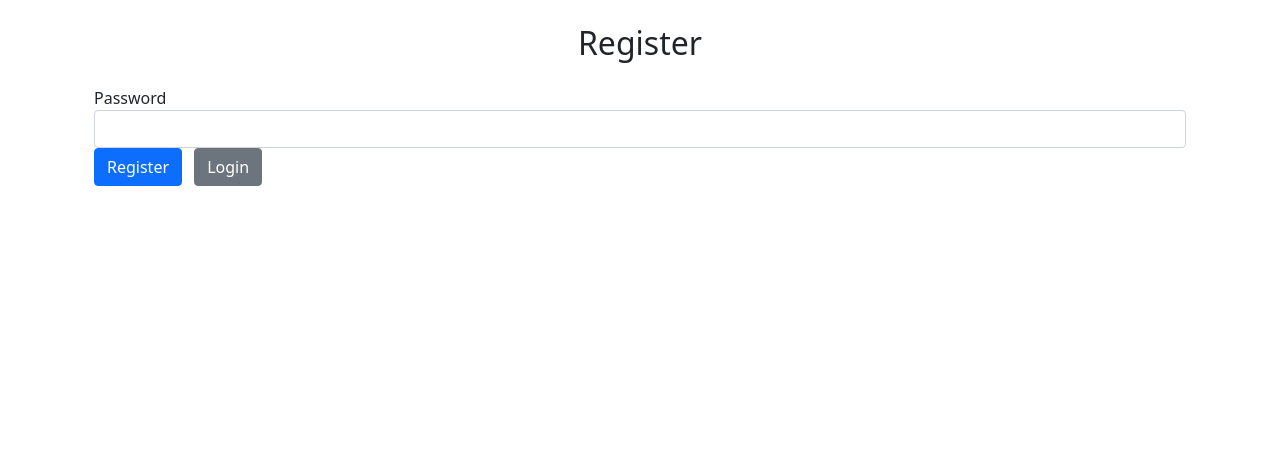
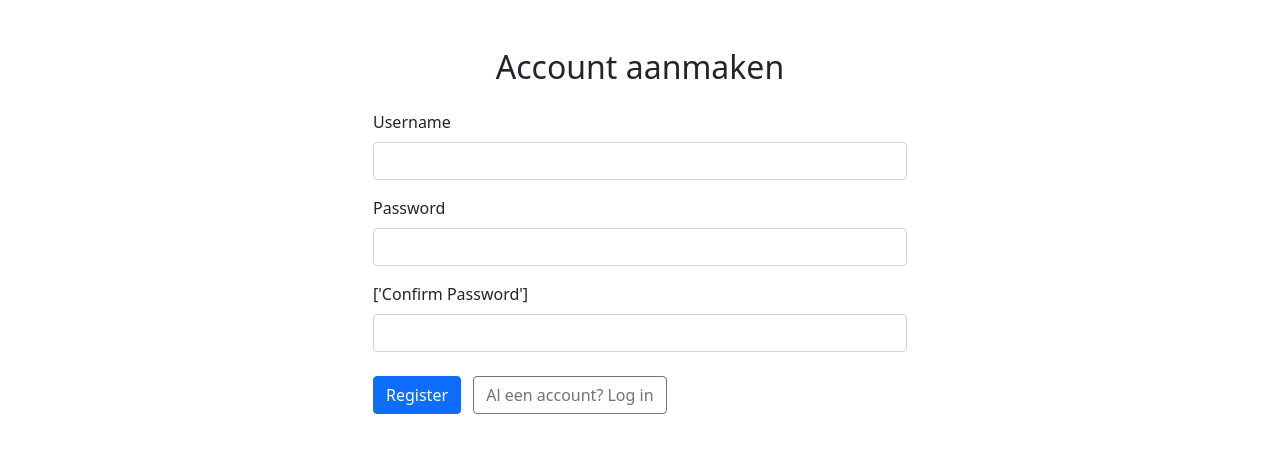
Before and after one commit to Bluelonden/Webtechnologiej1, a Flask app: template templates/register.html in a window 1280 px wide. Shown: the part 56-509 px from the top of the page. Run offline with Flask 3, Linux system fonts and the light colour scheme; the template is opened without the code that fills it: values that come from a table or form of the project are taken from there, others are empty.

Commit message:
diverse veranderingen

```diff
--- a/app.py
+++ b/app.py
@@ -1,23 +1,23 @@
 from flask import Flask, render_template, session, redirect, url_for, flash
-from flask_login import login_user
+from flask_login import login_user, logout_user, login_required
 from forms import LoginForm, RegistrationForm
-from models import db, migrate, User
+from models import db, migrate, login_manager, User
 import os
 
-# bepaalt het pad van de map waar dit bestand in staat (handig voor de database-locatie)
 basedir = os.path.abspath(os.path.dirname(__file__))
 
 app = Flask(__name__)
 
-# configuratie: Geheime sleutel voor sessies en de koppeling met de SQLite database
+# Configuraties
 app.config['SECRET_KEY'] = os.urandom(32)
 app.config['SQLALCHEMY_DATABASE_URI'] = 'sqlite:///' + os.path.join(basedir, 'videotheek.db')
 app.config['SQLALCHEMY_TRACK_MODIFICATIONS'] = False
 app.config['TMDB_API_KEY'] = '33ed5e054c689e5395354624ea39da89'
 
-# koppel de database en migratie-tools aan de Flask-app
 db.init_app(app)
 migrate.init_app(app, db)
+login_manager.init_app(app)
+login_manager.login_view = "login"
 
 @app.route("/")
 def home():
@@ -27,18 +27,14 @@
 @app.route("/login", methods=['GET', 'POST'])
 def login():
     form = LoginForm()
-    # controleert of het formulier is ingevuld en op de knop is gedrukt
     if form.validate_on_submit():
-        # Zoek de gebruiker in de database op basis van de ingevoerde naam
         user = User.query.filter_by(username=form.username.data).first()
 
-        # checkt of de gebruiker bestaat EN of het wachtwoord klopt via de hash
         if user is not None and user.check_password(form.password.data):
-            login_user(user) # Onthoudt de gebruiker voor de rest van de sessie
-            flash('Succesvol ingelogd!', 'success')
+            login_user(user)
+            flash('Succesvol ingelogd', 'success')
             return redirect(url_for('home'))
         else:
-            # geef een waarschuwing bij een foutieve combinatie (veiligheidshalve vaag houden)
             flash('Ongeldige gebruikersnaam of wachtwoord.', 'danger')
 
     return render_template("login.html", form=form)
@@ -47,12 +43,27 @@
 def register():
     form = RegistrationForm()
     if form.validate_on_submit():
-        # voor nu printen we de actie alleen in de console (later database-opslag toevoegen)
-        print(f"Account created for {form.email.data}!")
+        new_user = User(
+            email=form.email.data,
+            username=form.username.data,
+            password=form.password.data
+        )
+
+        db.session.add(new_user)
+        db.session.commit()
+
+        flash(f"Account aangemaakt voor {form.username.data}! Je kunt nu inloggen.", "success")
+
         return redirect(url_for('login'))
 
     return render_template("register.html", form=form)
 
+@app.route("/logout")
+@login_required
+def logout():
+    logout_user()
+    flash('Je bent nu uitgelogd.', 'info')
+    return redirect(url_for('home'))
+
 if __name__ == '__main__':
-    # start de server in debug-modus (handig tijdens het ontwikkelen)
     app.run(debug=True)
--- a/models.py
+++ b/models.py
@@ -5,12 +5,10 @@
 from sqlalchemy import String
 from flask_migrate import Migrate
 
-# initialisatie van de database- en login-extensies
 db = SQLAlchemy()
 login_manager = LoginManager()
 migrate = Migrate()
 
-# vertelt Flask-Login hoe een gebruiker opgehaald moet worden op basis van de ID in de sessie
 @login_manager.user_loader
 def load_user(user_id: int):
     return db.session.get(User, int(user_id))
@@ -22,18 +20,14 @@
     """
     __tablename__ = 'users'
 
-    # database velden met constraints voor unieke waarden en sneller zoeken (index)
     id: Mapped[int] = mapped_column(primary_key=True)
     email: Mapped[str] = mapped_column(String(64), unique=True, index=True)
     username: Mapped[str] = mapped_column(String(64), unique=True, index=True)
-
-    # we slaan nooit het echte wachtwoord op alleen een veilige hash
     password_hash: Mapped[str | None] = mapped_column(String(128))
 
     def __init__(self, email: str, username: str, password: str):
         self.email = email
         self.username = username
-        # Bij het aanmaken wordt het wachtwoord direct gehasht
         self.password_hash = generate_password_hash(password)
 
     def check_password(self, password: str) -> bool:
--- a/templates/register.html
+++ b/templates/register.html
@@ -1,36 +1,57 @@
 {% extends "base.html" %}
+{% block title %}Registreren{% endblock %}
+
 {% block content %}
-    <div class="container">
-        <h2 class="text-center my-4">Register</h2>
+<div class="container mt-5">
+    <div class="row justify-content-center">
+        <div class="col-md-6">
+            <h2 class="text-center mb-4">Account aanmaken</h2>
+
+            {# Flash meldingen voor fouten of succes #}
             {% with messages = get_flashed_messages(with_categories=true) %}
                 {% if messages %}
-            <div class="alert-container">
                     {% for category, message in messages %}
                         <div class="alert alert-{{ category }} alert-dismissible fade show" role="alert">
                             {{ message }}
-                    <button type="button" class="close" data-dismiss="alert" aria-label="Close">
-                        <span aria-hidden="true">&times;</span>
-                    </button>
+                            <button type="button" class="btn-close" data-bs-dismiss="alert" aria-label="Close"></button>
                         </div>
                     {% endfor %}
-            </div>
                 {% endif %}
             {% endwith %}
 
             <form method="POST" action="{{ url_for('register') }}">
                 {{ form.hidden_tag() }}
-            <div class="form-group">
-                {{ form.email.label }}
+
+                {# Gebruikersnaam #}
+                <div class="form-group mb-3">
+                    {{ form.username.label(class="form-label") }}
+                    {{ form.username(class="form-control") }}
+                </div>
+
+                {# Email #}
+                <div class="form-group mb-3">
+                    {{ form.email.label(class="form-label") }}
                     {{ form.email(class="form-control") }}
                 </div>
-            <div class="form-group">
-                {{ form.password.label }}
+
+                {# Wachtwoord #}
+                <div class="form-group mb-3">
+                    {{ form.password.label(class="form-label") }}
                     {{ form.password(class="form-control") }}
                 </div>
-            <div class="form-group">
+
+                {# Bevestig Wachtwoord #}
+                <div class="form-group mb-3">
+                    {{ form.confirm_password.label(class="form-label") }}
+                    {{ form.confirm_password(class="form-control") }}
+                </div>
+
+                <div class="form-group mt-4">
                     {{ form.submit(class="btn btn-primary") }}
-                <a href="{{url_for('login')}}" class="btn btn-secondary mx-2">Login</a>
+                    <a href="{{ url_for('login') }}" class="btn btn-outline-secondary mx-2">Al een account? Log in</a>
                 </div>
             </form>
         </div>
+    </div>
+</div>
 {% endblock %}
```
Also changed, not shown: templates/login.html (+23 -15 lines). Lines whose indentation alone changed are shown as unchanged.
